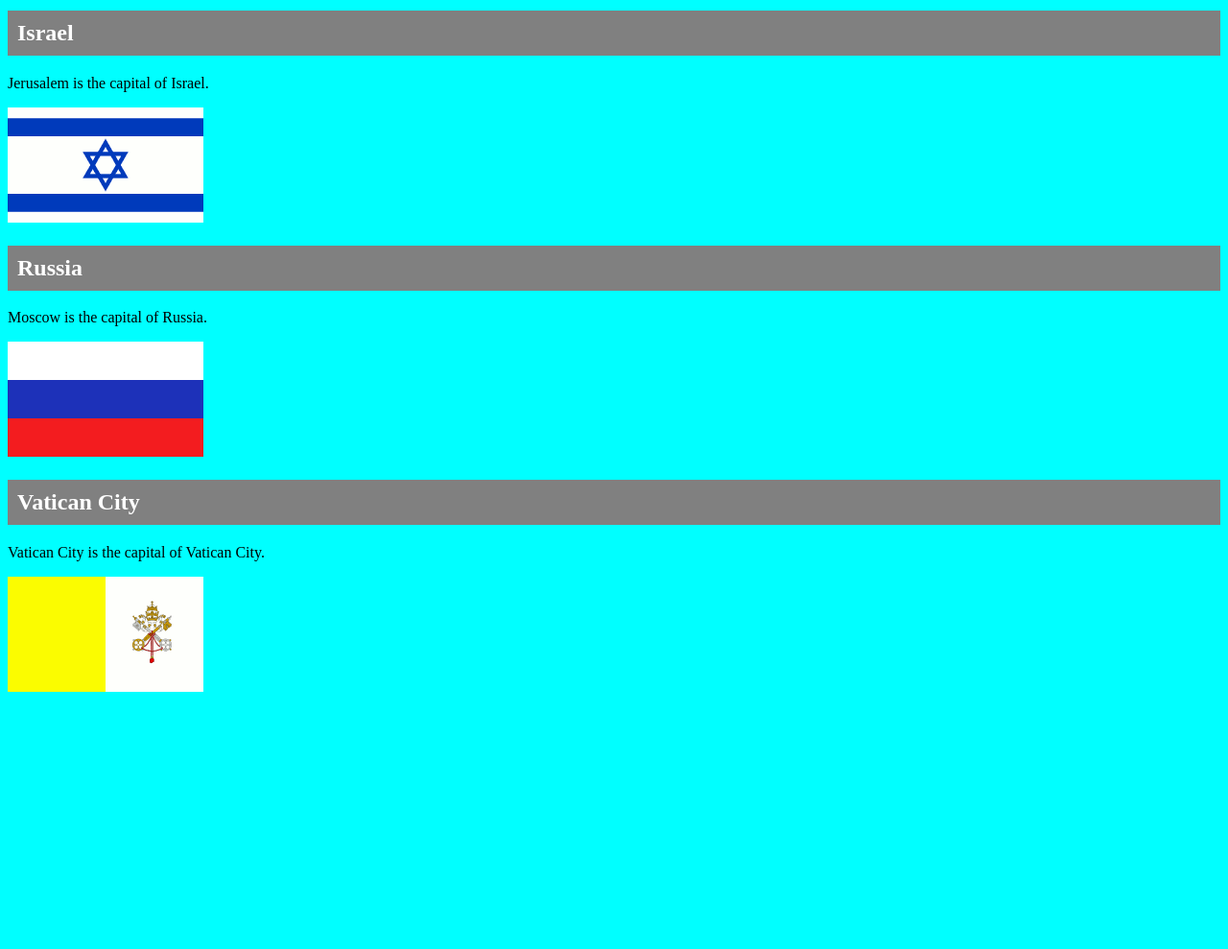
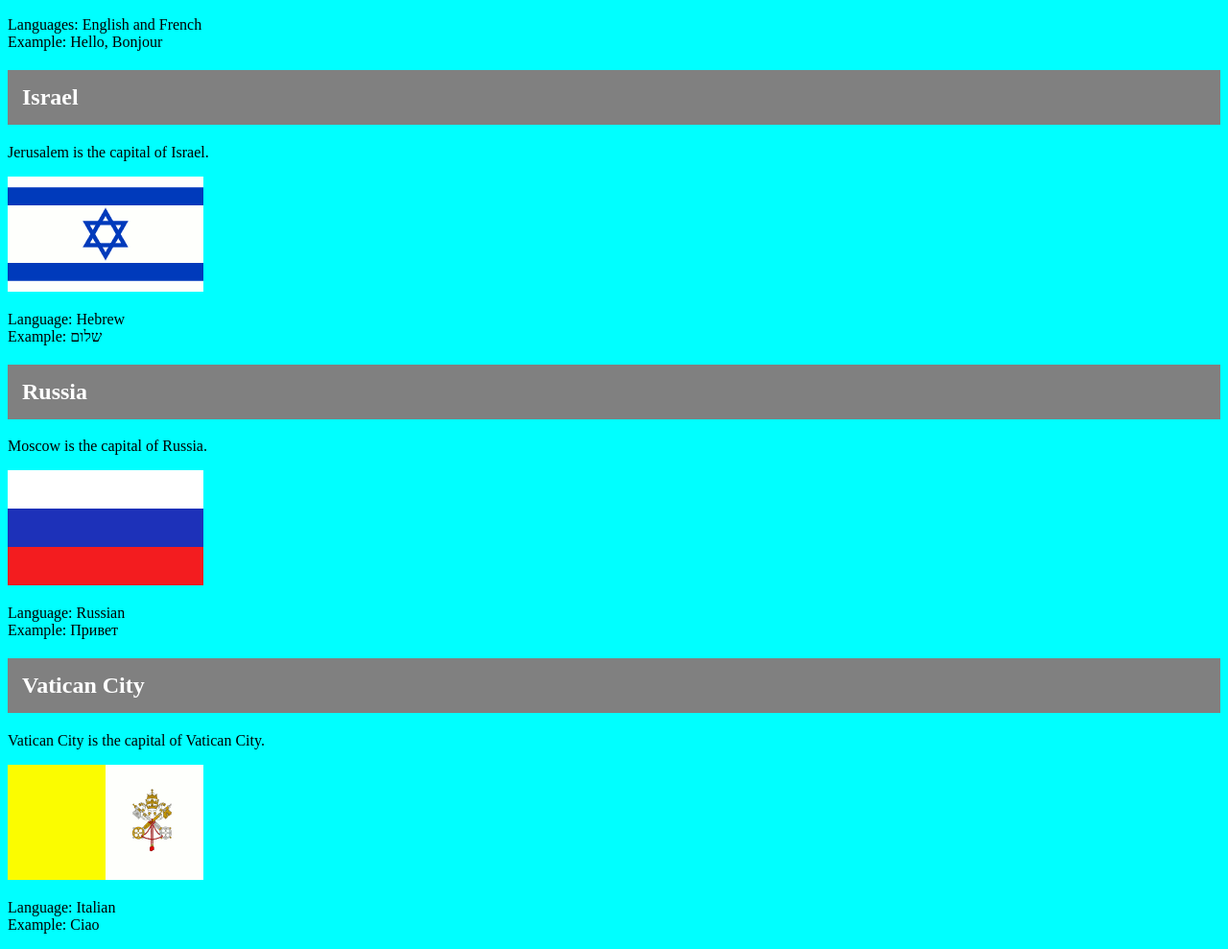
Before and after one commit to Evgeny-Vovk/ICS2O-Unit1-03-HTML, a plain HTML site: page cities.html in a window 1280 px wide. Shown: the part 394-1383 px from the top of the page at 96% size. Before the commit the page ends 1127 px from the top, so only its background shows below. Drawn offline with Linux system fonts and the light colour scheme.

Commit message:
Finishing cities index

```diff
--- a/cities.html
+++ b/cities.html
@@ -21,7 +21,7 @@
     .city {
       background-color: grey;
       color: white;
-      padding: 10px;
+      padding: 15px;
     }
   </style>
 
@@ -33,17 +33,29 @@
     <h2 class="city">Canada</h2>
     <p>Ottawa is the capital of Canada.</p>
     <img src="./images/flag-of-canada.png" alt="canada">
+    <p>Languages: English and French
+    <br>Example: Hello, Bonjour
+    </p>
 
     <h2 class="city">Israel</h2>
     <p>Jerusalem is the capital of Israel.</p>
     <img src="./images/flag-of-israel.png" alt="Israel">
+    <p>Language: Hebrew
+    <br>Example: שלום
+    </p>
 
     <h2 class="city">Russia</h2>
     <p>Moscow is the capital of Russia.</p>
     <img src="./images/flag-of-russia.png" alt="russia">
+    <p>Language: Russian
+    <br>Example: Привет
+    </p>
 
     <h2 class="city">Vatican City</h2>
     <p>Vatican City is the capital of Vatican City.</p>
     <img src="./images/flag-of-vatican-city.png" alt="Vatican City">
+    <p>Language: Italian
+    <br>Example: Ciao
+    </p>
   </body>
 </html>
```
